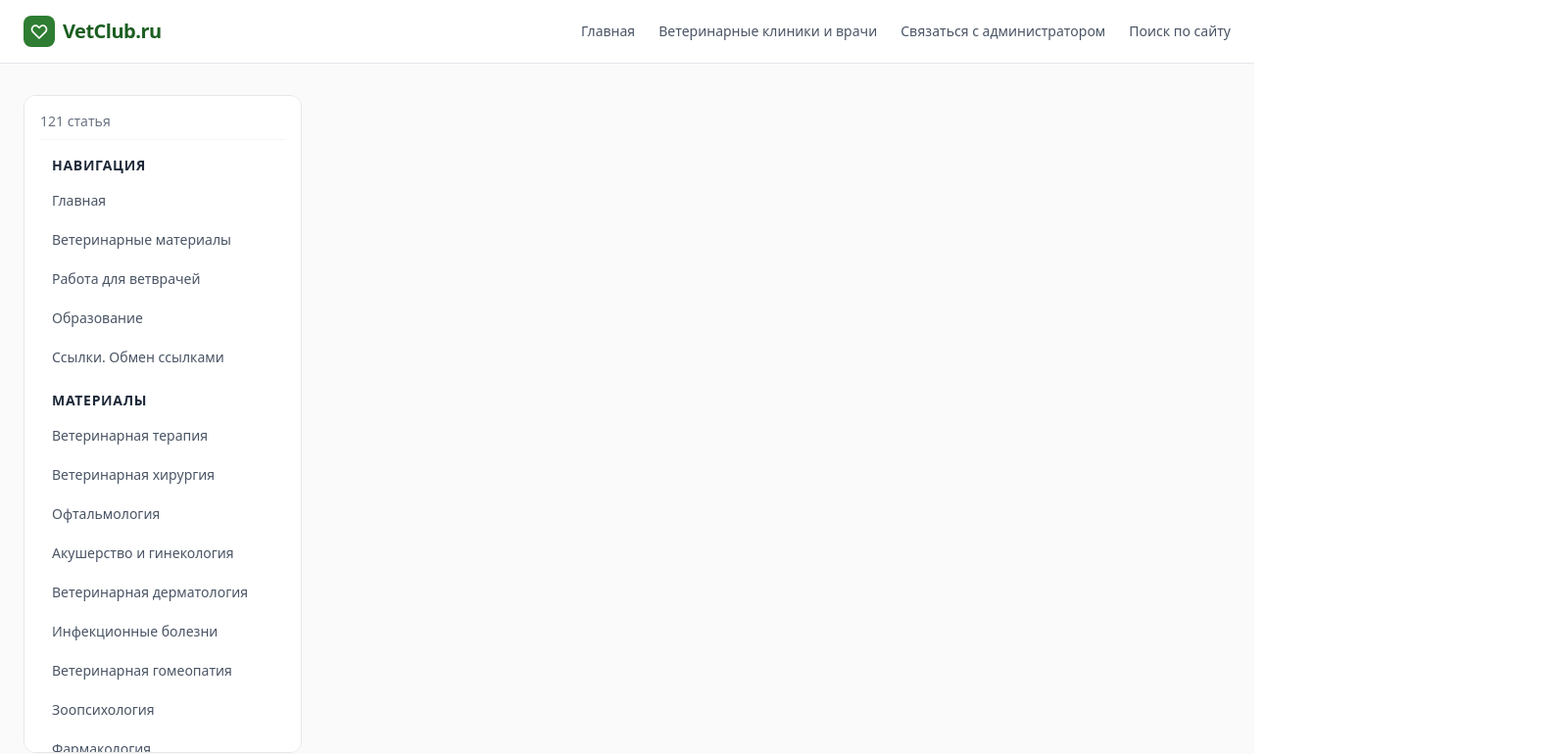
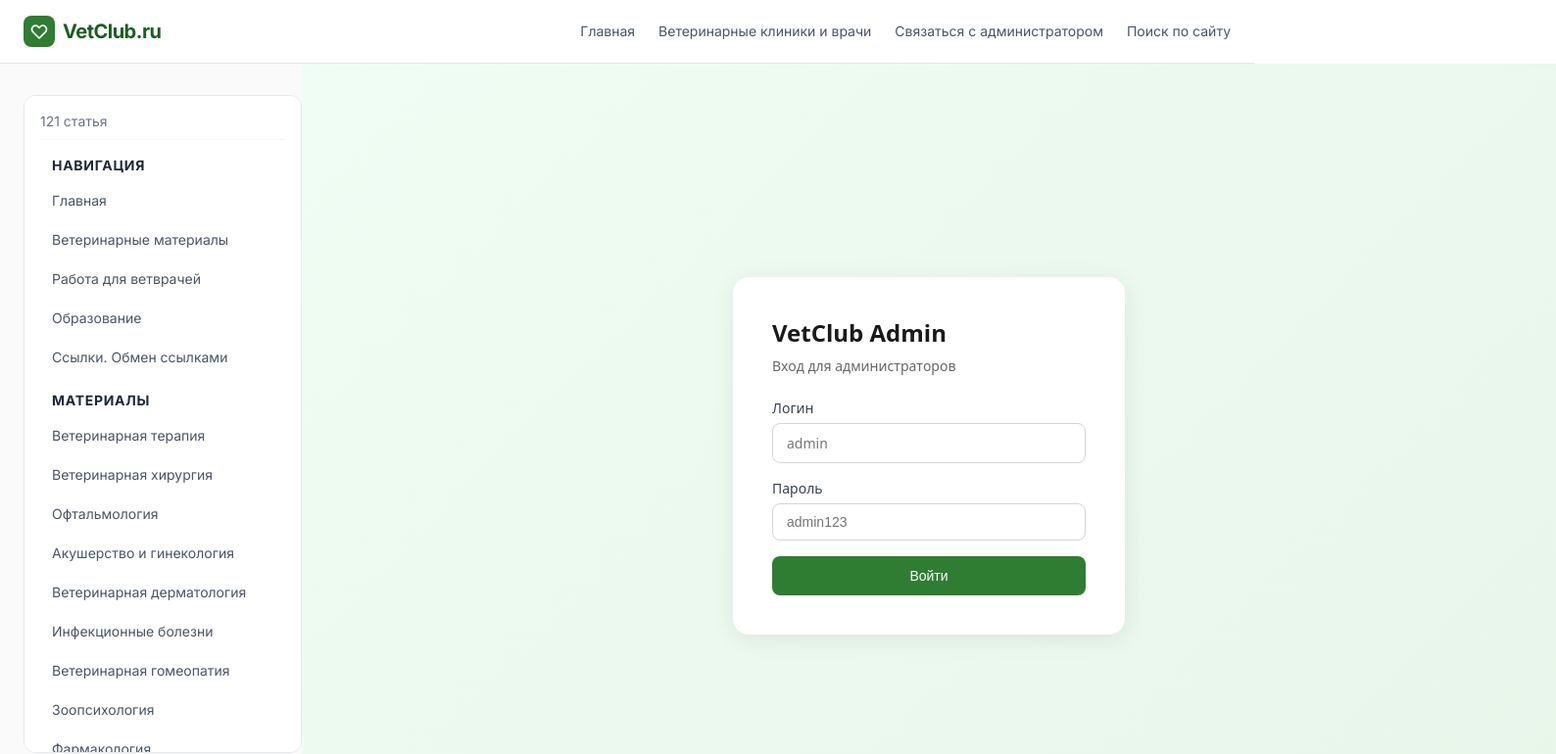
Before and after one commit to veterinar/vetclub-next, a Next.js app: page /admin in a window 1280 px wide. Shown: the top 770 px of the page at 98% size, 1588 px wide, since content can reach past the window. Built offline with nearby package versions, Linux system fonts and the light colour scheme; no server answers.

Commit message:
fix: admin page — remove html/body wrapper, use div instead
- Remove <html>/<body> from admin/page.tsx (conflicted with AppLayout)
- Add force-dynamic to prevent static caching
- Fix iframe sizing to fill viewport

```diff
--- a/src/app/admin/page.tsx
+++ b/src/app/admin/page.tsx
@@ -1,18 +1,13 @@
+export const dynamic = 'force-dynamic';
+
 export default function AdminPage() {
   return (
-    <html lang="ru">
-      <head>
-        <title>Админ-панель — VetClub</title>
-        <meta name="viewport" content="width=device-width, initial-scale=1" />
-        <style>{`body{margin:0;padding:0;overflow:hidden}`}</style>
-      </head>
-      <body>
-        <iframe
-          src="/admin-app/index.html"
-          style={{ width: '100vw', height: '100vh', border: 'none' }}
-          title="VetClub Admin"
-        />
-      </body>
-    </html>
+    <div style={{ margin: '-2rem', height: '100vh', width: '100vw' }}>
+      <iframe
+        src="/admin-app/index.html"
+        style={{ width: '100%', height: '100%', border: 'none' }}
+        title="VetClub Admin"
+      />
+    </div>
   );
 }
```
